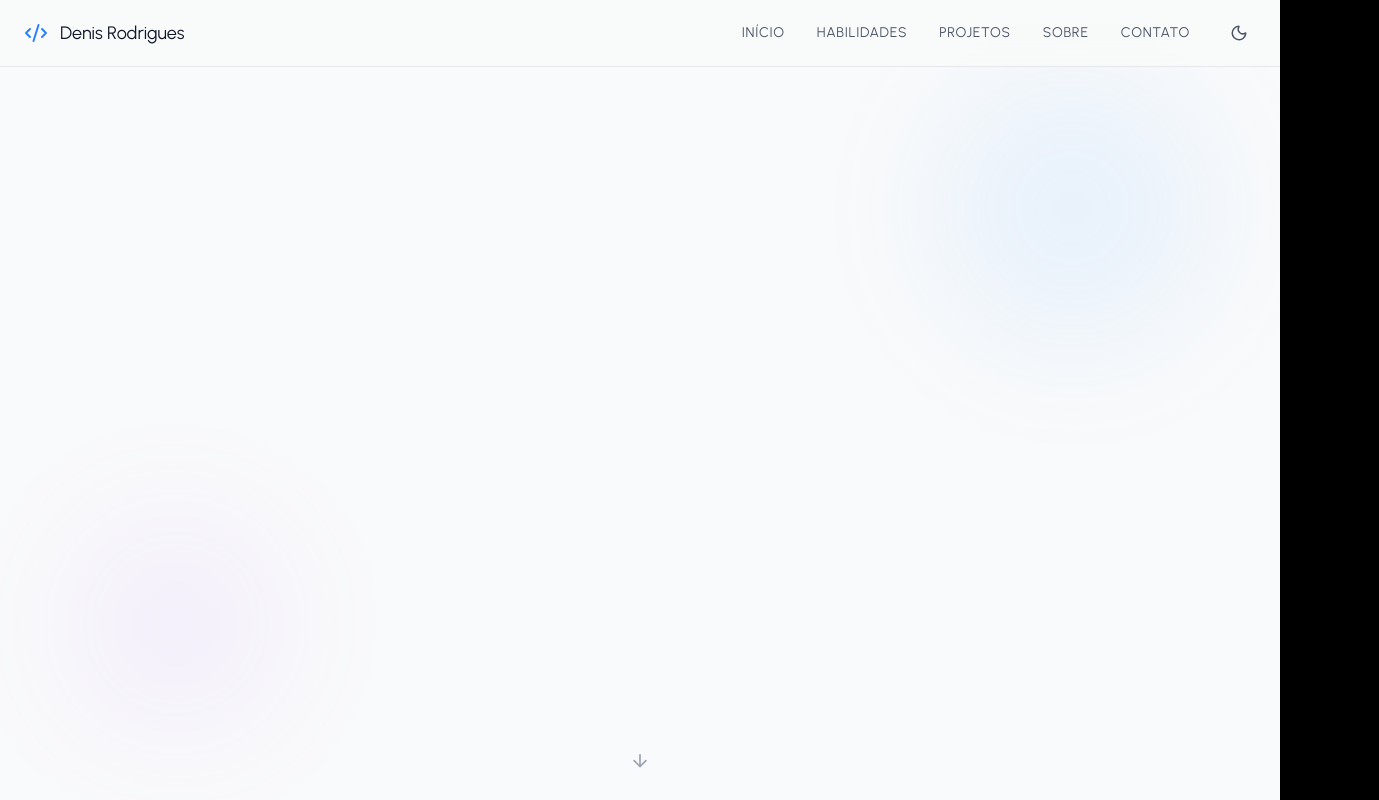
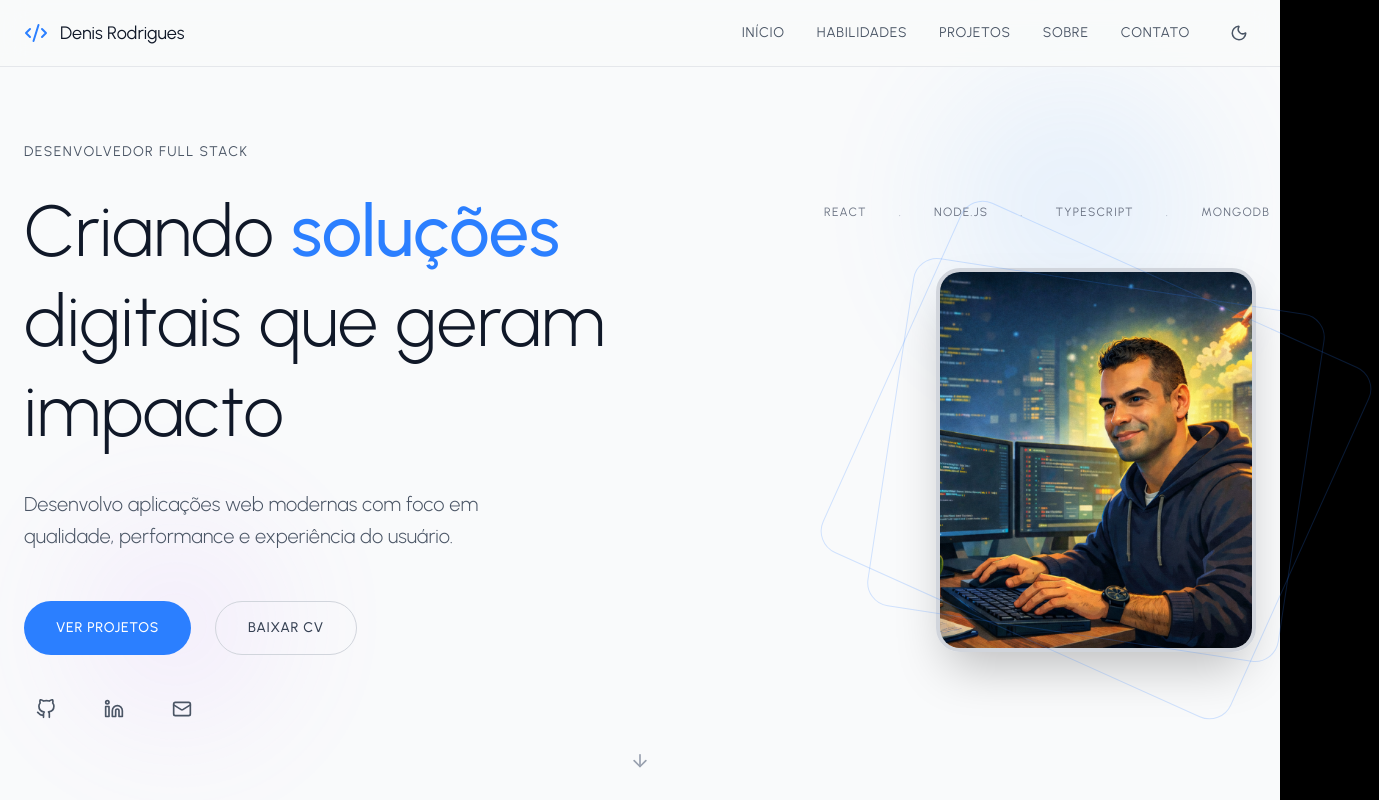
Before and after one commit to denisrodrigues-code/react-tailwind-portfolio, a React (Vite) app: page / in a window 1280 px wide. Shown: the whole page, 1379 px wide, since content can reach past the window. Built offline with nearby package versions, Linux system fonts and the light colour scheme.

Commit message:
feat(hero): add desktop layout for Hero section

```diff
--- a/src/sections/Hero/Hero.jsx
+++ b/src/sections/Hero/Hero.jsx
@@ -294,6 +294,191 @@ const Hero = () => {
                             </motion.div>
                     </motion.div>
                 </div>
+
+                {/* Desktop Layout - Split */}
+                <div className="hidden lg:grid lg:grid-cols-2 lg:gap-16 lg:items-center">
+                    {/* Left Column - Content */}
+                    <motion.div
+                        initial="hidden"
+                        animate="visible"
+                        variants={containerVariants}
+                        className="text-left"
+                    >
+                        <motion.div
+                            variants={textVariants}
+                            className={`text-sm uppercase tracking-widest ${
+                                isDarkMode ? "text-gray-500" : "text-gray-600"
+                            } mb-6`}
+                        >
+                            Desenvolvedor Full Stack
+                        </motion.div>
+
+                        <motion.h1
+                            variants={itemVariants}
+                            className="text-5xl xl:text-7xl font-light mb-8 leading-tight"
+                        >
+                            <span
+                                className={`${isDarkMode ? "text-white" : "text-gray-900"}`}
+                            >
+                                Criando
+                            </span>
+                            <span className="text-blue-500 font-medium"> soluções</span>
+                            <br />
+                            <span className={`${isDarkMode ? "text-white" : "text-gray-900"}`}>
+                                digitais que geram impacto
+                            </span>
+                        </motion.h1>
+
+                        <motion.p
+                            variants={itemVariants}
+                            className={`text-xl ${
+                                isDarkMode ? "text-gray-400" : "text-gray-600"
+                            } mb-12 font-light leading-relaxed max-w-lg`}
+                        >
+                           Desenvolvo aplicações web modernas com foco em qualidade, performance e experiência do usuário.
+                        </motion.p>
+
+                        {/* CTA Buttons - Desktop */}
+                        <motion.div variants={itemVariants} className="flex gap-6 mb-8">
+                            <motion.button
+                                whileHover={{ y: -2 }}
+                                whileTap={{ scale: 0.98 }}
+                                onClick={() => scrollToSection("work")}
+                                className="bg-blue-500 hover:bg-blue-600 text-white px-8 py-4 rounded-full text-sm uppercase tracking-wider font-medium transition-all duration-300"
+                            >
+                                Ver Projetos
+                            </motion.button>
+                            <motion.button
+                                whileHover={{ y: -2 }}
+                                whileTap={{ scale: 0.98 }}
+                                onClick={() => scrollToSection("contact")}
+                                className={`border ${
+                                    isDarkMode
+                                        ? "border-gray-700 hover:border-gray-600 text-gray-300"
+                                        : "border-gray-300 hover:border-gray-400 text-gray-700"
+                                } px-8 py-4 rounded-full text-sm uppercase tracking-wider font-medium transition-all duration-300`}
+                            >
+                                Baixar CV
+                            </motion.button>
+                        </motion.div>
+
+                        {/* Social Links - Desktop */}
+                        <motion.div
+                            variants={itemVariants}
+                            className="flex space-x-6 mb-12"
+                        >
+                            {[
+                                {icon: FiGithub, href: "#" },
+                                {icon: FiLinkedin, href: "#"},
+                                {icon: Mail, href: "#"},
+                            ].map((social, index) => (
+                                <motion.a
+                                    key={index}
+                                    href={social.href}
+                                    whileHover={{ y: -3, scale: 1.1 }}
+                                    className={`p-3 rounded-full transition-colors ${
+                                        isDarkMode
+                                            ? "text-gray-400 hover:text-white hover:bg-gray-800"
+                                            : "text-gray-600 hover:text-gray-900 hover:bg-gray-200"
+                                    }`}
+                                >
+                                    <social.icon size={20} />
+                                </motion.a>
+                            ))}
+                        </motion.div>
+
+                    </motion.div>
+
+                    {/* Right Column - Profile Image */}
+                    <motion.div
+                        initial="hidden"
+                        animate="visible"
+                        variants={imageVariants}
+                        className="flex justify-center lg:justify-end"
+                    >
+                        <div className="relative">
+                            {/* Tech Stack - Desktop */}
+                            <motion.div
+                                variants={itemVariants}
+                                className="flex items-center space-x-8 text-xs uppercase tracking-widest absolute -top-16 -left-28"
+                            >
+                                <span
+                                    className={`${isDarkMode ? "text-gray-600" : "text-gray-500"}`}
+                                >
+                                    React
+                                </span>
+                                <span
+                                    className={`${isDarkMode ? "text-gray-700" : "text-gray-400"}`}
+                                >
+                                    .
+                                </span>
+
+                                <span
+                                    className={`${isDarkMode ? "text-gray-600" : "text-gray-500"}`}
+                                >
+                                    Node.js
+                                </span>
+                                <span
+                                    className={`${isDarkMode ? "text-gray-700" : "text-gray-400"}`}
+                                >
+                                    .
+                                </span>
+                                <span
+                                    className={`${isDarkMode ? "text-gray-600" : "text-gray-500"}`}
+                                >
+                                    TypeScript
+                                </span>
+                                <span
+                                    className={`${isDarkMode ? "text-gray-700" : "text-gray-400"}`}
+                                >
+                                    .
+                                </span>
+
+                                <span
+                                    className={`${isDarkMode ? "text-gray-600" : "text-gray-500"}`}
+                                >
+                                    MongoDB
+                                </span>
+                            </motion.div>
+
+                            <motion.div
+                                whileHover={{ scale: 1.02 }}
+                                className={`w-80 h-96 rounded-3xl overflow-hidden border-4 ${
+                                    isDarkMode ? "border-gray-800" : "border-gray-300"
+                                } shadow-2xl`}
+                            >
+                                <img
+                                    src={PROFILE_PIC}
+                                    alt="Foto de Perfil"
+                                    className="w-full h-full object-cover"
+                                />
+                            </motion.div>
+
+                            {/* Decorative elements */}
+                            <motion.div
+                                animate={{ rotate: 360 }}
+                                transition={{
+                                    duration: 20,
+                                    repeat: Infinity,
+                                    ease: "linear",
+                                }}
+                                className="absolute -inset-4 rounded-3xl border border-blue-500/20"
+                            />
+                            <motion.div
+                                animate={{ rotate:-360 }}
+                                transition={{
+                                    duration: 30,
+                                    repeat: Infinity,
+                                    ease: "linear",
+                                }}
+                                className="absolute -inset-8 rounded-3xl border border-blue-500/20"
+                            />
+
+                        </div>
+
+                    </motion.div>
+
+                </div>
             </div>
 
             {/* Scroll Indicator */}
```
